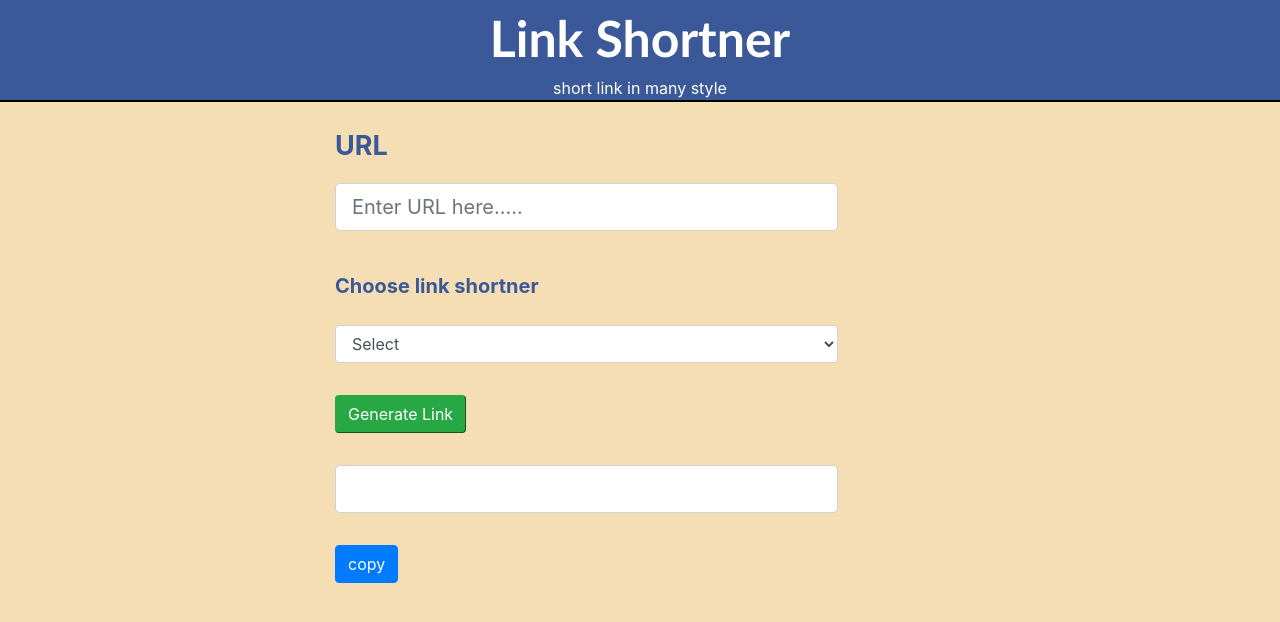
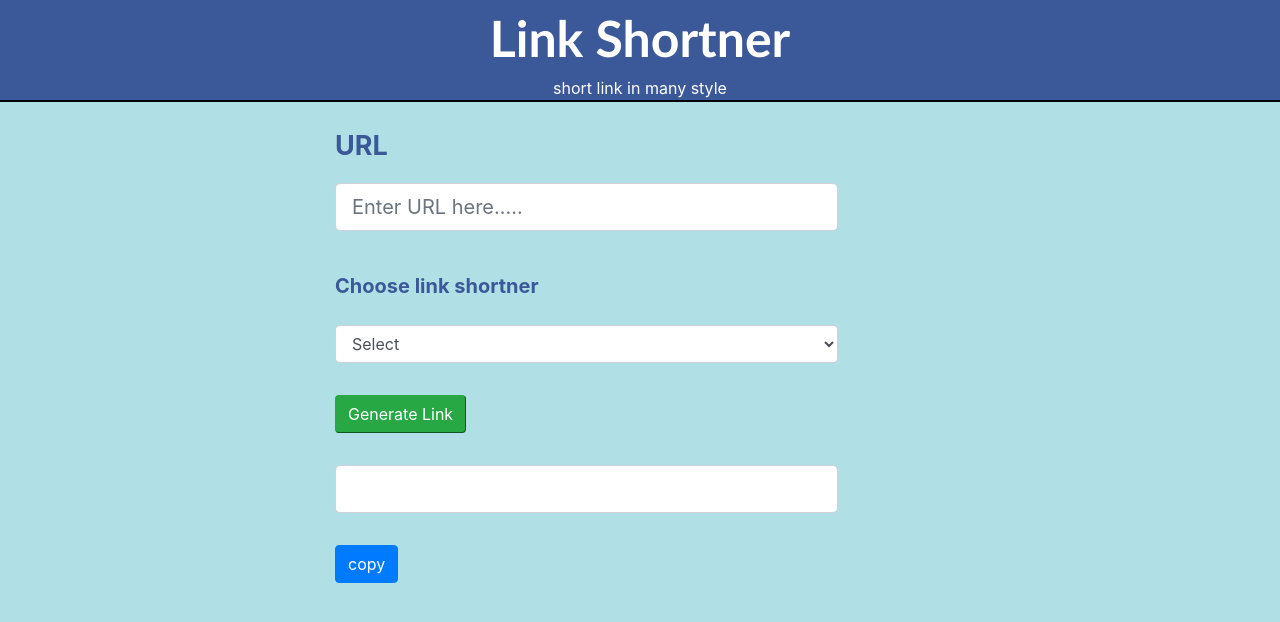
Before and after one commit to Shani0045/link_shortner, a Flask app: page / in a window 1280 px wide. Shown: the top 622 px of the page. Run offline with Flask 2, Linux system fonts and the light colour scheme; some libraries are stand-ins or nearby versions.

Commit message:
Update index.html

```diff
--- a/templates/index.html
+++ b/templates/index.html
@@ -10,7 +10,7 @@
 
 	<link rel="stylesheet" type="text/css" href="{{url_for('static',filename='styles/bootstrap.css')}}">
 	<style type="text/css">
-		body{background-color:wheat;}
+		body{background-color:powderblue;}
 
 		label{font-size:20px; color:#3b5998; font-weight: bold;}
 		#main{background-color: #3b5998; border-bottom:2px solid black;}
@@ -112,7 +112,7 @@
 
 			inp.select();
 			document.execCommand("copy");
-			alert('URL Copied');
+			alert('URL Copied...');
 
 
 		};
```
